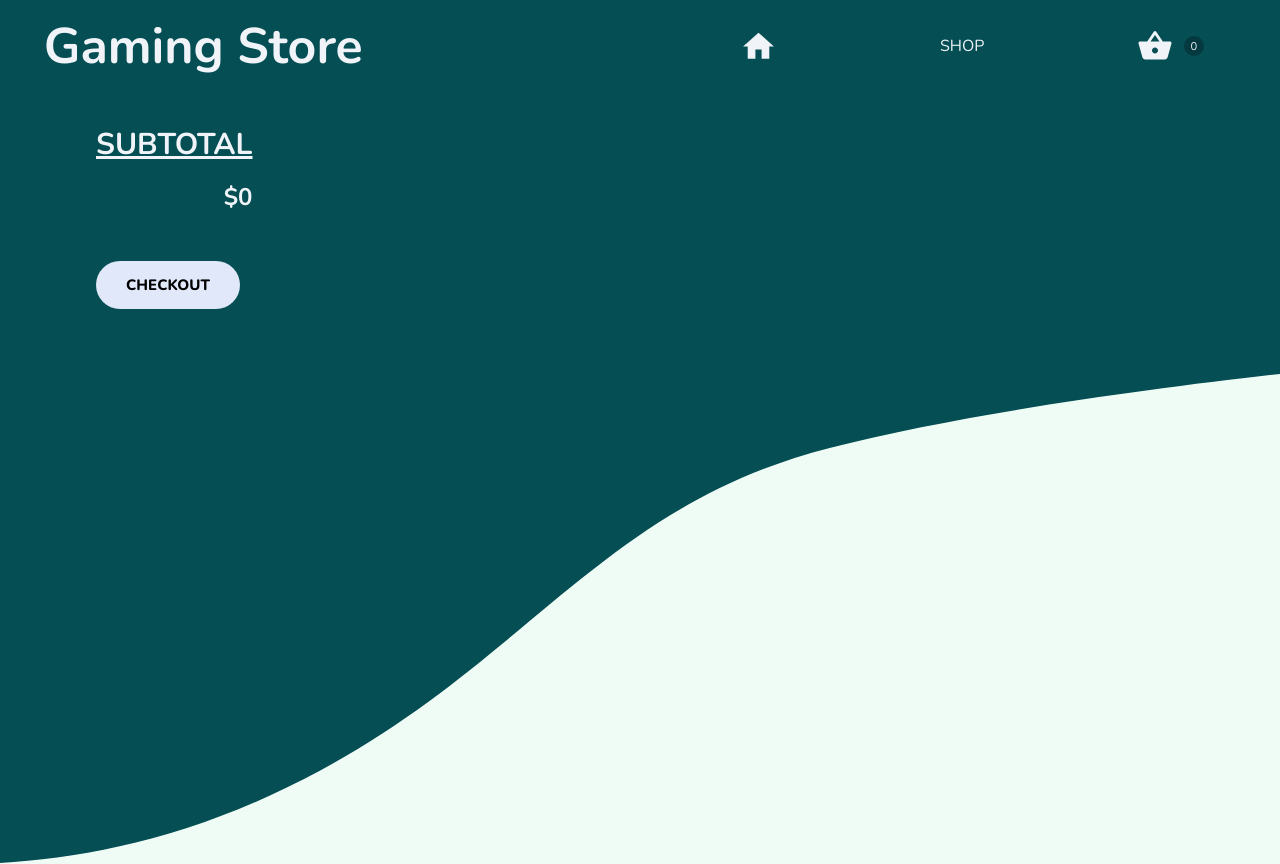
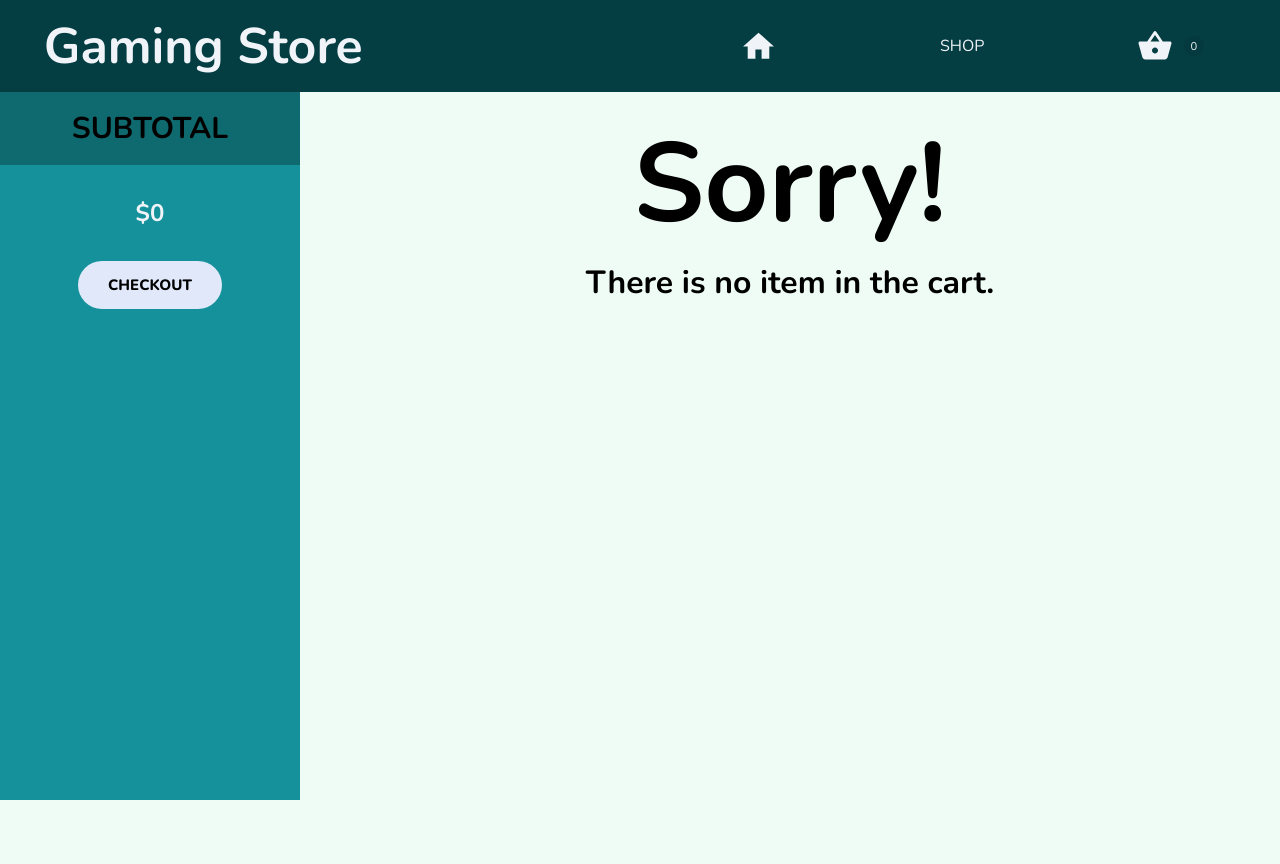
Before and after one commit to vlunaklick/shopping_cart, a React (Create React App) app: page /checkout in a window 1280 px wide. After the commit the page ends 800 px from the top, so only its background shows below. Built offline with nearby package versions, Linux system fonts and the light colour scheme.

Commit message:
Better design and functions

```diff
--- a/src/components/Navigator/index.js
+++ b/src/components/Navigator/index.js
@@ -4,52 +4,50 @@ import './nav.css'
 function Navigator(props) {
 	return (
 		<nav>
-            <h1 className="titNav">Gaming Store</h1>
-            <div className="moverNav">
-                <ul className="navAll">
-                    <li className="liName">
-                        <Link to="/shopping_cart/">
-                            <div className="linkH">
+			<h1 className='titNav'>Gaming Store</h1>
+			<div className='moverNav'>
+				<ul className='navAll'>
+					<li className='liName'>
+						<Link to='/shopping_cart/'>
+							<div className='linkH'>
 								<svg
-                                    width="37"
-                                    height="37"
-                                    viewBox="0 0 37 37"
-                                    fill="none"
-                                    xmlns="http://www.w3.org/2000/svg"
-                                >
+									width='37'
+									height='37'
+									viewBox='0 0 37 37'
+									fill='none'
+									xmlns='http://www.w3.org/2000/svg'>
 									<path
-                                        d="M15.4167 30.8333V21.5833H21.5833V30.8333H29.2917V18.5H33.9167L18.5 4.625L3.08334 18.5H7.70834V30.8333H15.4167Z"
-                                        fill="#F0F4F8"
+										d='M15.4167 30.8333V21.5833H21.5833V30.8333H29.2917V18.5H33.9167L18.5 4.625L3.08334 18.5H7.70834V30.8333H15.4167Z'
+										fill='#F0F4F8'
 									/>
 								</svg>
 							</div>
 						</Link>
 					</li>
 
-                    <li className="liName">
-                        <Link to="/shop">
-                            <div className="linkH">SHOP</div>
+					<li className='liName'>
+						<Link to='/shop/all'>
+							<div className='linkH'>SHOP</div>
 						</Link>
 					</li>
 
-                    <li className="liName che">
-                        <Link to="/checkout">
-                            <div className="linkH">
+					<li className='liName che'>
+						<Link to='/checkout'>
+							<div className='linkH'>
 								<svg
-                                    width="36"
-                                    height="36"
-                                    viewBox="0 0 36 36"
-                                    fill="none"
-                                    xmlns="http://www.w3.org/2000/svg"
-                                >
+									width='36'
+									height='36'
+									viewBox='0 0 36 36'
+									fill='none'
+									xmlns='http://www.w3.org/2000/svg'>
 									<path
-                                        d="M25.815 13.5L19.245 3.66C18.96 3.24 18.48 3.03 18 3.03C17.52 3.03 17.04 3.24 16.755 3.675L10.185 13.5H3C2.175 13.5 1.5 14.175 1.5 15C1.5 15.135 1.515 15.27 1.56 15.405L5.37 29.31C5.715 30.57 6.87 31.5 8.25 31.5H27.75C29.13 31.5 30.285 30.57 30.645 29.31L34.455 15.405L34.5 15C34.5 14.175 33.825 13.5 33 13.5H25.815ZM13.5 13.5L18 6.9L22.5 13.5H13.5ZM18 25.5C16.35 25.5 15 24.15 15 22.5C15 20.85 16.35 19.5 18 19.5C19.65 19.5 21 20.85 21 22.5C21 24.15 19.65 25.5 18 25.5Z"
-                                        fill="#F0F4F8"
+										d='M25.815 13.5L19.245 3.66C18.96 3.24 18.48 3.03 18 3.03C17.52 3.03 17.04 3.24 16.755 3.675L10.185 13.5H3C2.175 13.5 1.5 14.175 1.5 15C1.5 15.135 1.515 15.27 1.56 15.405L5.37 29.31C5.715 30.57 6.87 31.5 8.25 31.5H27.75C29.13 31.5 30.285 30.57 30.645 29.31L34.455 15.405L34.5 15C34.5 14.175 33.825 13.5 33 13.5H25.815ZM13.5 13.5L18 6.9L22.5 13.5H13.5ZM18 25.5C16.35 25.5 15 24.15 15 22.5C15 20.85 16.35 19.5 18 19.5C19.65 19.5 21 20.85 21 22.5C21 24.15 19.65 25.5 18 25.5Z'
+										fill='#F0F4F8'
 									/>
 								</svg>
 							</div>
 						</Link>
-                        <div className="cantidad">
+						<div className='cantidad'>
 							<p>{props.cant}</p>
 						</div>
 					</li>
--- a/src/components/Navigator/nav.css
+++ b/src/components/Navigator/nav.css
@@ -1,6 +1,6 @@
 :root{
     --nav-col: #F0F4F8;
-    --nav-bg: #044E54;
+    --nav-bg: #043d42;
     --nav-hov: #0000003d;
     --color-check: #043a3f;
 }
--- a/src/pages/Checkout/index.js
+++ b/src/pages/Checkout/index.js
@@ -4,10 +4,10 @@ import { Link } from 'react-router-dom'
 
 export default function Checkout(props) {
 	let tarjetasCheck = allComponents
-        .filter((item) => {
+		.filter(item => {
 			return props.productos[item.nameU] !== 0
 		})
-        .map((item) => {
+		.map(item => {
 			return (
 				<TargetCheck
 					key={item.nameU}
@@ -23,23 +23,28 @@ export default function Checkout(props) {
 
 	return (
 		<>
-            <main className="mainCheck">
-                <div className="total">
-                    <div className="izqPanel">
-                        <h4 className="titNavIzqc">SUBTOTAL</h4>
-                        <h2 className="totS">
-                            ${Math.floor(props.totalP * 100) / 100}
-                        </h2>
-                        <Link
-                            to="/"
-                            className="bCheck"
-                            onClick={() => props.resetear()}
-                        >
+			<main className='mainCheck'>
+				<div className='total'>
+					<div className='izqPanel'>
+						<h4 className='titNavIzq'>SUBTOTAL</h4>
+						<h2 className='totS'>${Math.floor(props.totalP * 100) / 100}</h2>
+						<div className='centrarChecker'>
+							<Link to='/' className='bCheck' onClick={() => props.resetear()}>
 								CHECKOUT
 							</Link>
 						</div>
+					</div>
 
-                    <div className="derPanel">{tarjetasCheck}</div>
+					<div className='derPanel'>
+						{tarjetasCheck.length === 0 ? (
+							<div className='messageNo'>
+								<h1 className='noItem'>Sorry!</h1>
+								<h1 className='noItemM'>There is no item in the cart. </h1>
+							</div>
+						) : (
+							tarjetasCheck
+						)}
+					</div>
 				</div>
 			</main>
 		</>
@@ -51,37 +56,43 @@ let allComponents = [
 		nameU: 'AMD Ryzen 5 3600',
 		price: 299.33,
 		category: 'processor',
-        image: 'https://www.amd.com/system/files/2019-06/238593-ryzen-5-pib-left-facing-1260x709.png',
+		image:
+			'https://www.amd.com/system/files/2019-06/238593-ryzen-5-pib-left-facing-1260x709.png',
 	},
 	{
 		nameU: 'GIGABYTE RX 570',
 		price: 90,
 		category: 'video_card',
-        image: 'https://static.gigabyte.com/StaticFile/Image/Global/d7cd9f37fc1eaa31ba619f1254fbbd78/Product/19596/png/1000',
+		image:
+			'https://static.gigabyte.com/StaticFile/Image/Global/d7cd9f37fc1eaa31ba619f1254fbbd78/Product/19596/png/1000',
 	},
 	{
 		nameU: 'Intel I5 10400F',
 		price: 150,
 		category: 'processor',
-        image: 'https://www.venex.com.ar/products_images/1617202625_1019-producto-i5i5-system-linq-enumerabletakeiteratord-251system-char.png',
+		image:
+			'https://www.venex.com.ar/products_images/1617202625_1019-producto-i5i5-system-linq-enumerabletakeiteratord-251system-char.png',
 	},
 	{
 		nameU: 'MSI Fake City',
 		price: 175,
 		category: 'motherboards',
-        image: 'https://i2.wp.com/www.pngmart.com/files/7/Computer-Motherboard-PNG-HD.png?resize=600%2C9999&ssl=1',
+		image:
+			'https://i2.wp.com/www.pngmart.com/files/7/Computer-Motherboard-PNG-HD.png?resize=600%2C9999&ssl=1',
 	},
 	{
 		nameU: 'GeForce GTX 1650',
 		price: 200,
 		category: 'video_card',
-        image: 'https://www.pny.com/productimages/195603E1-C0F3-42D8-BF4D-D71770CBC53B/images/XLR8-Graphics-Cards-GTX-1650-OC-ra-2-.png',
+		image:
+			'https://www.pny.com/productimages/195603E1-C0F3-42D8-BF4D-D71770CBC53B/images/XLR8-Graphics-Cards-GTX-1650-OC-ra-2-.png',
 	},
 	{
 		nameU: 'GTX 1060',
 		price: 70,
 		category: 'video_card',
-        image: 'https://www.asus.com/us/site/graphics-cards/gpu-tweak-ii/img/download-module/graphics-card.png',
+		image:
+			'https://www.asus.com/us/site/graphics-cards/gpu-tweak-ii/img/download-module/graphics-card.png',
 	},
 	{
 		nameU: 'Intel I5 8260U',
@@ -93,19 +104,22 @@ let allComponents = [
 		nameU: 'ASUS DUAL RX580',
 		price: 134.99,
 		category: 'video_card',
-        image: 'https://www.asus.com/media/global/products/42OLH5wFe3nzXV2H/P_setting_xxx_0_90_end_692.png',
+		image:
+			'https://www.asus.com/media/global/products/42OLH5wFe3nzXV2H/P_setting_xxx_0_90_end_692.png',
 	},
 	{
 		nameU: 'Crucial memo 8GB',
 		price: 99.99,
 		category: 'memory',
-        image: 'https://topesdegama.com/app/uploads-topesdegama.com/2019/02/crucial-3.png',
+		image:
+			'https://topesdegama.com/app/uploads-topesdegama.com/2019/02/crucial-3.png',
 	},
 	{
 		nameU: 'ROG STRIX Z490',
 		price: 49.99,
 		category: 'motherboards',
-        image: 'https://dlcdnimgs.asus.com/websites/global/products/sqlhk1j3w9jgpcci/img/z490/kv/hero.png',
+		image:
+			'https://dlcdnimgs.asus.com/websites/global/products/sqlhk1j3w9jgpcci/img/z490/kv/hero.png',
 	},
 	{
 		nameU: 'GIGABYTE Z77X',
@@ -117,12 +131,14 @@ let allComponents = [
 		nameU: 'GTX 1070',
 		price: 149.99,
 		category: 'video_card',
-        image: 'https://images.evga.com/products/gallery/png/08G-P4-6170-RX_LG_1.png',
+		image:
+			'https://images.evga.com/products/gallery/png/08G-P4-6170-RX_LG_1.png',
 	},
 	{
 		nameU: 'AMD Ryzen 3 1200',
 		price: 259.99,
 		category: 'processor',
-        image: 'https://www.amd.com/system/files/24301-ryzen-3-pib-right-facing-1260x709_1.png',
+		image:
+			'https://www.amd.com/system/files/24301-ryzen-3-pib-right-facing-1260x709_1.png',
 	},
 ]
--- a/src/pages/Checkout/styles.css
+++ b/src/pages/Checkout/styles.css
@@ -8,24 +8,18 @@
 .totS{
     margin: 0;
     text-align: right;
-    margin-top: 1rem;
+    margin-top: 2rem;
     margin-bottom: 2rem;
-    color: var(--nav-col)
+    color: var(--nav-col);
+    text-align: center;
 }
 
-.titNavIzqc{
-    font-size: 1.875rem;
-    margin: 0;
-    text-decoration: underline;
-    color: var(--nav-col);
-}
 
 .bCheck{
     border-radius: 30px;
     border: none;
     width: 144px;
     height: 48px;
-    margin-top: 1rem;
     font-size: 0.938rem;
     font-weight: 800;
     background-color: var(--check-btn);
@@ -42,19 +36,42 @@
     box-shadow: 0 0 2px var(--check-sha);
 }
 
+.centrarChecker{
+    display: flex;
+    justify-content: center;
+}
+
 
 .mainCheck{
     display: flex;
     min-height: calc(100vh - 92px);
-    background-image: url('../../images/Vector.svg');
-    background-repeat: no-repeat;
-    background-size: cover;
-    background-position: center;
-    padding: 2rem;
+}
+.noItem{
+    margin: 0;
+    font-size: 7rem;
+    text-align: center;
+}
+.noItemM{
+    margin: 0;
+    text-align: center;
+}
+.messageNo{
+    display: flex;
+    flex-direction: column;
 }
 
 @media (max-width: 830px){
     .mainCheck{
         display: block;
+        min-height: 0;
+    }
+    .bCheck{
+        margin-bottom: 1rem;
+    }
+    .noItem{
+        font-size: 4rem;
+    }
+    .noItemM{
+        font-size: 1rem;
     }
 }
--- a/src/pages/Main/HomeShow.css
+++ b/src/pages/Main/HomeShow.css
@@ -51,6 +51,7 @@
     flex-direction: column;
     justify-content: center;
     align-items: center;
+    width: 594.75px;
 }
 
 
@@ -62,9 +63,11 @@
     justify-content: center;
     align-items: center;
 }
+
 .imgSrc{
     width: 550px;
     transition: 1s;
+    position:fixed;
 }
 
 .imgSrc:hover{
@@ -81,6 +84,15 @@
     }
     .imgP{
         position: absolute;
+    }
+    .imgHome{
+        width: 100%;
+    }
+    .imgSrc{
+        position:absolute;
+    }
+    .mainHo{
+        min-height: 0;
     }
 }
 
--- a/src/pages/Main/index.js
+++ b/src/pages/Main/index.js
@@ -4,26 +4,24 @@ import { Link } from 'react-router-dom'
 export default function HomeShow() {
 	return (
 		<>
-            <main className="mainHo">
-                <div className="containerHome">
-                    <div className="imgHome teH">
+			<main className='mainHo'>
+				<div className='containerHome'>
+					<div className='imgHome teH'>
 						<div>
-                            <div className="textHome">
-                                <h3 className="h3H">
-                                    Make your dream computer come true.
-                                </h3>
-                                <h3 className="h3H">Be a real gamer.</h3>
+							<div className='textHome'>
+								<h3 className='h3H'>Make your dream computer come true.</h3>
+								<h3 className='h3H'>Be a real gamer.</h3>
 							</div>
-                            <Link to="/shop" className="bShop">
+							<Link to='/shop/all' className='bShop'>
 								SHOP NOW
 							</Link>
 						</div>
 					</div>
-                    <div className="imgHome imgP">
+					<div className='imgHome imgP'>
 						<img
-                            className="imgSrc"
-                            src="https://i.imgur.com/msGgRDM.png"
-                            alt=""
+							className='imgSrc'
+							src='https://i.imgur.com/msGgRDM.png'
+							alt=''
 						/>
 					</div>
 				</div>
--- a/src/pages/Shop/style.css
+++ b/src/pages/Shop/style.css
@@ -1,21 +1,32 @@
+:root{
+    --calculo: calc(100vh - 92.2667px);
+    --izq-panel: #14919B;
+    --hover-pan:#128088;
+    --title:#0f6a70;
+}
+
+
 .mainShop{
-    margin: 1rem auto 0 auto;
     display: flex;
+    min-height: var(--calculo);
+    height: 100%;
 }
 
 
 .titNavIzq{
     font-size: 1.875rem;
     margin: 0;
-    text-decoration: underline;
+    padding: 1rem 2rem 1rem 2rem;
+    background-color: var(--title);
+    text-align: center;
 }
 
 
 .izqPanel{
     display: flex;
     flex-direction: column;
-    margin-left: 4rem;
-    margin-right: 1rem;
+    background-color: var(--izq-panel);
+    min-width: 300px;
 }
 
 .derPanel{
@@ -23,38 +34,96 @@
     flex-wrap: wrap;
     justify-content: center;
     gap: 2rem;
+    padding: 1rem;
+    width: 100%;
 }
 
 .downU{
     display: flex;
     flex-direction: column;
     justify-content: center;
+    width: 100%;
+    padding: 0;
     margin: 0;
-    padding: 0;
 }
 
 .liU{
-    text-align: right;
-    display: block;
+    text-align: center;
+    display: flex;
     line-height: 2rem;
     cursor: pointer;
+    list-style: none;
+    justify-content: center;
 }
 
 .total{
     display: flex;
     justify-content: center;
+    width: 100%;
 }
 
 .shopArt{
     color: black;
+    padding: 0.75rem 0.25rem;
+    width: 100%;
+}
+
+.active{
+    color: white;
+    background-color: var(--hover-pan)
+}
+
+.titNavIzqc{
+    margin: 0;
+}
+
+
+.liU:hover{
+    background-color: var(--hover-pan);
+}
+
+.products{
+    display: flex;
+    font-size: 1.875rem;
+    margin: 0;
+    padding: 1rem 2rem;
+    background-color: var(--title);
+    text-align: center;
+    justify-content: center;
+    align-items: center;
+    gap:2rem
+}
+
+.menuI{
+    display: none;
+}
+.show{
+    display:flex;
 }
 
 @media (max-width: 830px) {
+    .downU{
+        position: absolute;
+        left: -100%;
+        transition: all 0.5s ease;
+        top: 216.07px;
+        opacity: 1;
+        z-index: 1;
+    }
+    .show{
+        left: 0;
+        opacity: 1;
+    }
+    .menuI{
+        display: flex;
+        cursor: pointer;
+    }
+    .products{
+        width: 100%;
+        padding: 1rem 0 ;
+    }
     .total{
         flex-direction: column;
-    }
-    .downU{
-        margin-bottom: .7rem;
     }
     .izqPanel{
         margin: 0;
@@ -64,8 +133,26 @@
     }
     .liU{
         text-align: center;
+        width: 100%;
     }
     .mainShop{
         display: block;
     }
+    .titNavIzq{
+        width: 100%;
+        text-align: center;
+        padding: 1rem 0;
+    }
+    .derPanel{
+        width: auto;
+    }
+    .shopArt{
+        background-color: var(--izq-panel);
+    }
+    .active{
+        background-color: var(--hover-pan);
+    }
+    .shopArt:hover{
+        background-color: var(--hover-pan);
+    }
 }
--- a/src/router/routerPages.js
+++ b/src/router/routerPages.js
@@ -20,14 +20,14 @@ export default function RouterPages() {
 		changeCant(0)
 	}
 
-    const addOneP = (id) => {
-        changeComp((prevState) => {
+	const addOneP = id => {
+		changeComp(prevState => {
 			return { ...prevState, [id]: prevState[id] + 1 }
 		})
 	}
 
-    const resOneP = (id) => {
-        changeComp((prevState) => {
+	const resOneP = id => {
+		changeComp(prevState => {
 			if (prevState[id] === 0) {
 				return { ...prevState }
 			} else {
@@ -37,7 +37,7 @@ export default function RouterPages() {
 	}
 
 	useEffect(() => {
-        changeCant((prevState) => {
+		changeCant(prevState => {
 			return Object.values(compP).reduce((t, n) => t + n)
 		})
 		changeTot(() => {
@@ -52,54 +52,38 @@ export default function RouterPages() {
 			<Navigator cant={cantP} />
 
 			<Switch>
-                <Route exact path="/shopping_cart/">
+				<Route exact path='/shopping_cart/'>
 					<HomeShow />
 				</Route>
 
-                <Route path="/shop">
+				<Route path='/shop'>
 					<Switch>
-                        <Route exact path="/shop">
+						<Route exact path='/shop/all'>
+							<ShopMain muestra='all' sumar={addOneP} restar={resOneP} />
+						</Route>
+						<Route exact path='/shop/motherboards'>
 							<ShopMain
-                                muestra="all"
+								muestra='motherboards'
 								sumar={addOneP}
 								restar={resOneP}
 							/>
 						</Route>
-                        <Route exact path="/shop/motherboards">
-                            <ShopMain
-                                muestra="motherboards"
-                                sumar={addOneP}
-                                restar={resOneP}
-                            />
+						<Route exact path='/shop/video_card'>
+							<ShopMain muestra='video_card' sumar={addOneP} restar={resOneP} />
 						</Route>
-                        <Route exact path="/shop/video_card">
-                            <ShopMain
-                                muestra="video_card"
-                                sumar={addOneP}
-                                restar={resOneP}
-                            />
+						<Route exact path='/shop/processor'>
+							<ShopMain muestra='processor' sumar={addOneP} restar={resOneP} />
 						</Route>
-                        <Route exact path="/shop/processor">
-                            <ShopMain
-                                muestra="processor"
-                                sumar={addOneP}
-                                restar={resOneP}
-                            />
+						<Route exact path='/shop/memory'>
+							<ShopMain muestra='memory' sumar={addOneP} restar={resOneP} />
 						</Route>
-                        <Route exact path="/shop/memory">
-                            <ShopMain
-                                muestra="memory"
-                                sumar={addOneP}
-                                restar={resOneP}
-                            />
-                        </Route>
-                        <Route path="*">
+						<Route path='*'>
 							<Error404 />
 						</Route>
 					</Switch>
 				</Route>
 
-                <Route exact path="/checkout">
+				<Route exact path='/checkout'>
 					<Checkout
 						productos={compP}
 						totalP={totalP}
@@ -109,7 +93,7 @@ export default function RouterPages() {
 					/>
 				</Route>
 
-                <Route path="*">
+				<Route path='*'>
 					<Error404 />
 				</Route>
 			</Switch>
```
Also changed, not shown: src/pages/Shop/index.js (+75 -34 lines), package.json (line endings or trailing spaces). Lines whose indentation alone changed are shown as unchanged.
